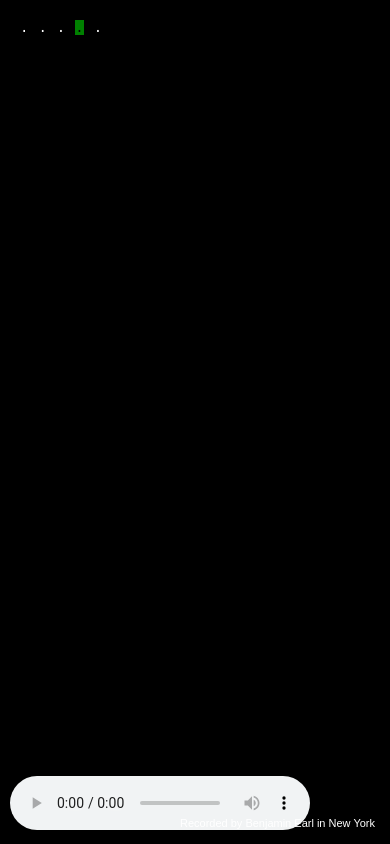
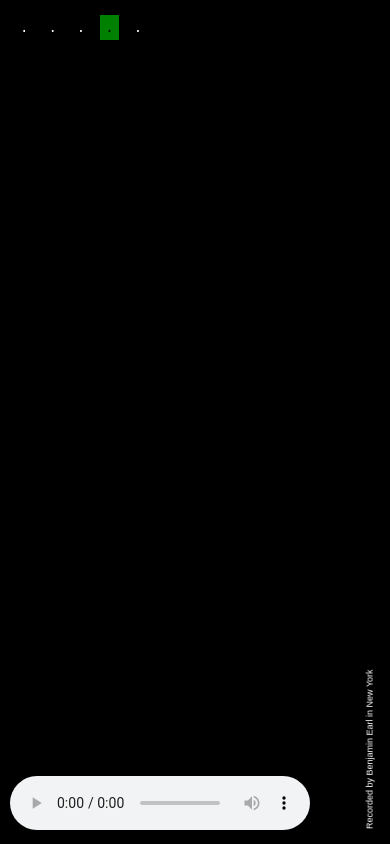
Before and after one commit to oilstel/naive-yearly-arena-site, a plain HTML site: page ben.html in a window 390 px wide. Drawn offline with Linux system fonts and the light colour scheme.

Commit message:
micro site mobile

```diff
--- a/style.css
+++ b/style.css
@@ -193,7 +193,7 @@ a {
     left: 10px;
 }
 #credit {
-    position: absolute;
+    position: fixed;
     right: 15px;
     bottom: 15px;
     font-family: Arial, Helvetica, sans-serif;
@@ -201,3 +201,21 @@ a {
     color: #fff;
     margin: 0;
 }
+
+@media (max-width: 600px) {
+    nav {
+        padding: 15px;
+    }
+    nav a {
+        padding: 5px;
+    }
+    #subtitle {
+        font-size: 14px;
+    }
+    #credit {
+        font-size: 9px;
+        transform: rotate(-90deg) translateX(100%);
+        transform-origin: bottom right;
+        margin: 0;
+    }
+}
```
Also changed, not shown: index.html (+2 -0 lines).
